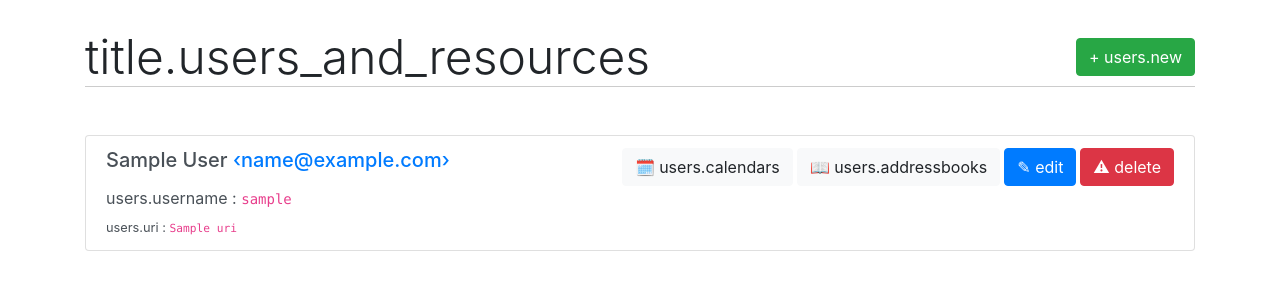
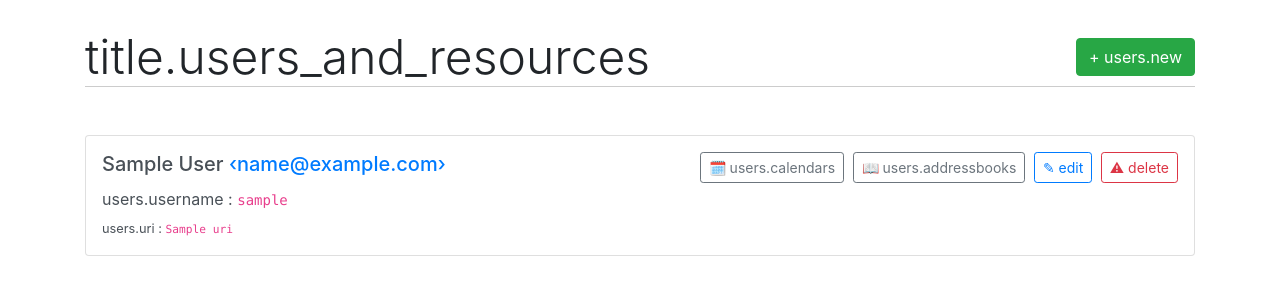
Before and after one commit to tchapi/davis, a Symfony app: template templates/users/index.html.twig in a window 1280 px wide. Shown: the part 58-358 px from the top of the page. Run offline with Twig, Linux system fonts and the light colour scheme; the template is opened without the code that fills it: most values are stand-ins (such as "Sample title", 1, 10 or a date in 2020); some libraries are stand-ins or nearby versions.

Commit message:
Improve responsive behaviour

```diff
--- a/templates/security/login.html.twig
+++ b/templates/security/login.html.twig
@@ -8,6 +8,8 @@
         {{ "login.already"|trans({username: app.user.username}) }}, <a href="{{ path('app_logout') }}">{{ "logout"|trans }}</a>
     </div>
 {% else %}
+    <div class="row justify-content-md-center">
+        <div class="col-md-6 col-lg-4">
             <form method="post">
                 {% if error %}
                     <div class="alert alert-danger">{{ error.messageKey|trans(error.messageData, 'security') }}</div>
@@ -27,6 +29,8 @@
 
                 <input type="hidden" name="_csrf_token" value="{{ csrf_token('authenticate') }}">
             </form>
+        </div>
+    </div>
 {% endif %}
 
 {% endblock %}
--- a/templates/users/index.html.twig
+++ b/templates/users/index.html.twig
@@ -7,17 +7,25 @@
 
 <div class="list-group mt-5">
 {% for principal in principals %}
-    <div class="list-group-item list-group-item-action">
+    <div class="list-group-item list-group-item-action p-3">
         <div class="d-flex w-100 justify-content-between">
-            <h5 class="mb-1 mr-auto">{{ principal.displayName }} <a href="mailto:{{ principal.email }}">&lsaquo;{{ principal.email }}&rsaquo;</a></h5>
+            <h5 class="mr-auto">{{ principal.displayName }} <a href="mailto:{{ principal.email }}">&lsaquo;{{ principal.email }}&rsaquo;</a></h5>
 
-            <a href="{{ path('calendars',{username: principal.username}) }}" class="btn btn-light">🗓 {{ "users.calendars"|trans }}</a>
-            <a href="{{ path('address_books',{username: principal.username})}}" class="btn btn-light ml-1">📖 {{ "users.addressbooks"|trans }}</a>
-            <a href="{{ path('user_edit',{username: principal.username})}}" class="btn btn-primary ml-1">✎ {{ "edit"|trans }}</a>
-            <a href="#" data-href="{{ path('user_delete',{username: principal.username})}}" class="btn btn-danger ml-1 delete-modal">⚠ {{ "delete"|trans }}</a>
+            <div class="mr-0 text-right d-lg-block d-none">
+                <a href="{{ path('calendars',{username: principal.username}) }}" class="btn btn-sm btn-outline-secondary mb-1">🗓&nbsp;{{ "users.calendars"|trans }}</a>
+                <a href="{{ path('address_books',{username: principal.username})}}" class="btn btn-sm btn-outline-secondary ml-1 mb-1">📖&nbsp;{{ "users.addressbooks"|trans }}</a>
+                <a href="{{ path('user_edit',{username: principal.username})}}" class="btn btn-sm btn-outline-primary ml-1 mb-1">✎&nbsp;{{ "edit"|trans }}</a>
+                <a href="#" data-href="{{ path('user_delete',{username: principal.username})}}" class="btn btn-sm btn-outline-danger ml-1 mb-1 delete-modal">⚠&nbsp;{{ "delete"|trans }}</a>
+            </div>
         </div>
         <p class="mb-1">{{ "users.username"|trans }} : <code>{{ principal.username }}</code></p>
         <small>{{ "users.uri"|trans }} : <code>{{ principal.uri }}</code></small>
+        <div class="btn-group btn-group-sm mt-3 d-flex d-lg-none" role="group">
+            <a href="{{ path('calendars',{username: principal.username}) }}" class="btn btn-outline-secondary flex-fill w-100"><span class="d-none d-sm-inline">🗓&nbsp;</span>{{ "users.calendars"|trans }}</a>
+            <a href="{{ path('address_books',{username: principal.username})}}" class="btn btn-outline-secondary flex-fill w-100"><span class="d-none d-sm-inline">📖&nbsp;</span>{{ "users.addressbooks"|trans }}</a>
+            <a href="{{ path('user_edit',{username: principal.username})}}" class="btn btn-outline-primary flex-fill flex-shrink-1"><span class="d-none d-sm-inline">✎&nbsp;</span>{{ "edit"|trans }}</a>
+            <a href="#" data-href="{{ path('user_delete',{username: principal.username})}}" class="btn btn-outline-danger flex-fill flex-shrink-1 delete-modal"><span class="d-none d-sm-inline">⚠&nbsp;</span>{{ "delete"|trans }}</a>
+          </div>
     </div>
 {% endfor %}
 </div>
```
Also changed, not shown: templates/addressbooks/index.html.twig (+9 -3 lines), templates/calendars/index.html.twig (+9 -3 lines). Lines whose indentation alone changed are shown as unchanged.
